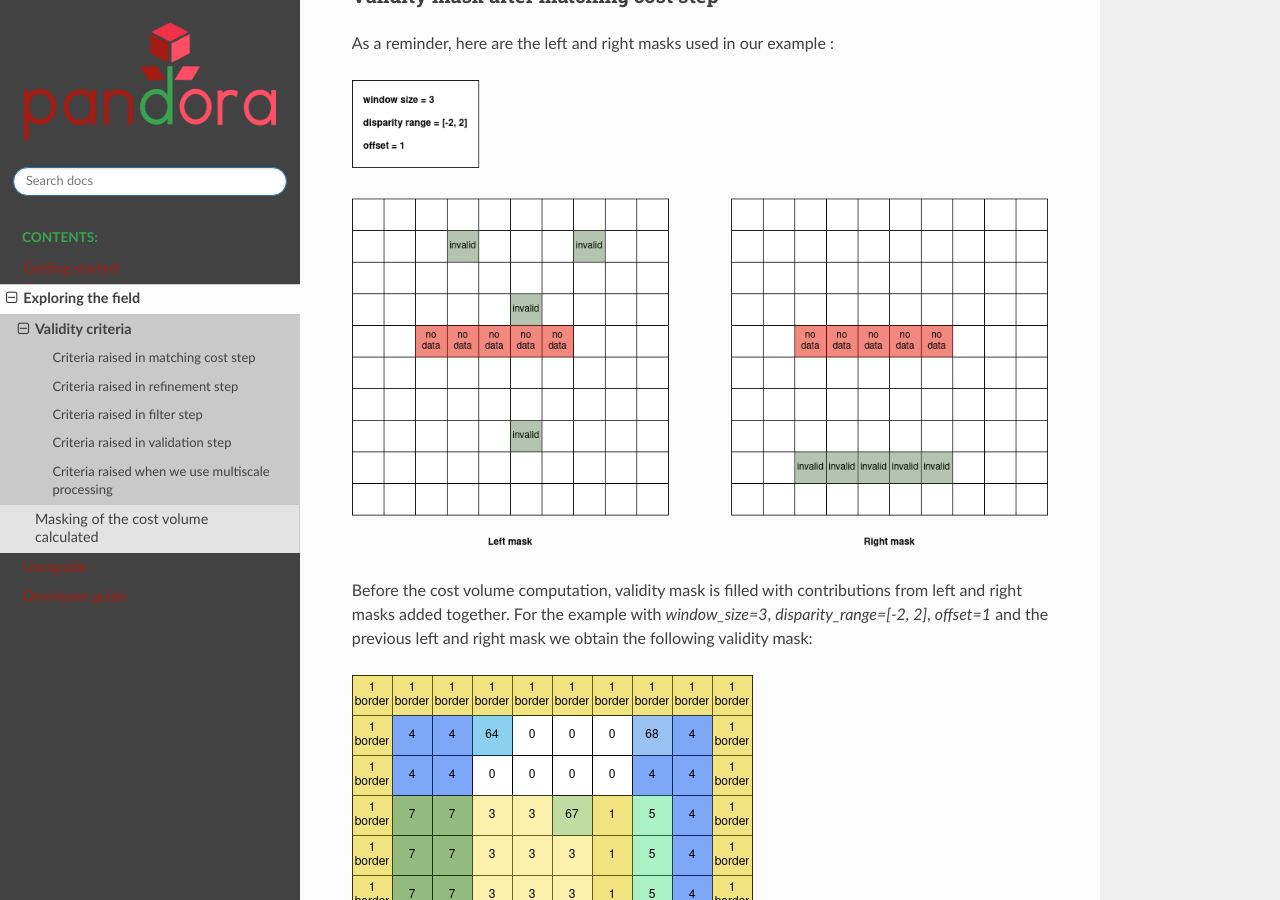
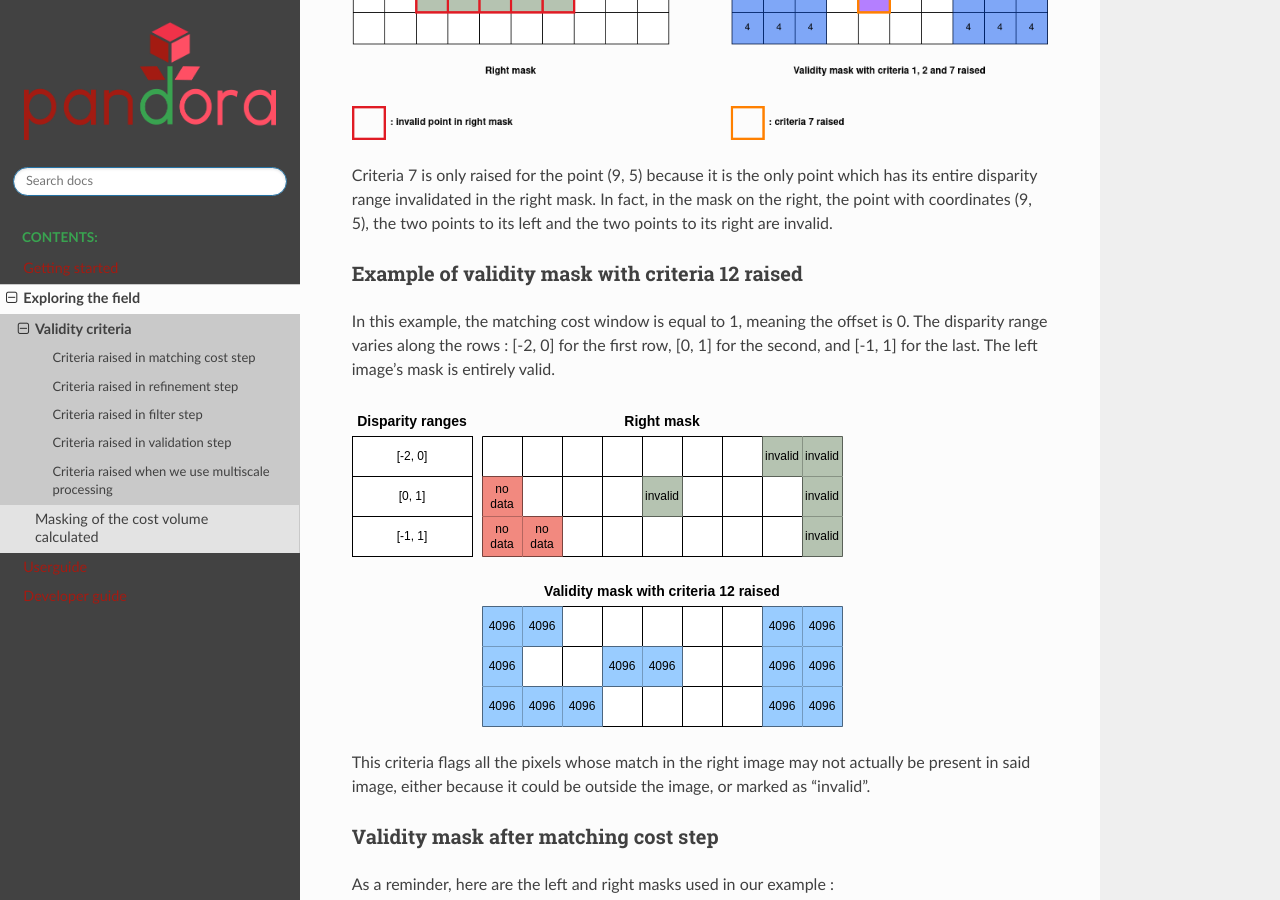
Before and after one commit to CNES/Pandora, a Sphinx documentation site: the page built from docs/source/exploring_the_field/criteria.rst, in a window 1280 px wide and 900 px high, scrolled down 7090 px. Built offline with Sphinx 7.4.7 and the Read the Docs theme 3.1.0, drawn with Linux system fonts in a browser that asks for light colours; formulas are drawn with MathJax 3; pages that are not in the unit, such as notebooks, are missing from menus; some of the changed text lies outside the part shown.

Commit message:
docs: added documentation for the new criteria

```diff
--- a/docs/source/exploring_the_field/criteria.rst
+++ b/docs/source/exploring_the_field/criteria.rst
@@ -69,6 +69,10 @@
      - 2¹¹ = 2048
      - Information
      - pixel interval regularized
+   * - 12
+     - 2¹² = 4096
+     - Information
+     - pixel's disparity range is partially incomplete
 
 These criteria are stored in a Xarray.DataArray `validity_mask` in cost volume and disparity map Xarray.Datasets.
 The `validity_mask` is the same size as the left image.
@@ -162,6 +166,13 @@
 Criteria 7 is raised for a pixel when all the points in its disparity range are invalid,
 either because they are invalid in the right mask or because they have an exploration window out of the image.
 
+**Criteria 12: partially incomplete disparity range**
+
+Criteria 12 is raised for a pixel when at least one of the points in its disparity range is either outside of the right image,
+or marked as NaN in its validity mask. This criteria works with variable disparity ranges.
+
+.. note::  Criteria 12 is an information and does not invalidate a point.
+
 Example of validity mask with criteria 1, 2 and 7 raised
 --------------------------------------------------------
 
@@ -199,6 +210,17 @@
 
 Criteria 7 is only raised for the point (9, 5) because it is the only point which has its entire disparity range invalidated in the right mask.
 In fact, in the mask on the right, the point with coordinates (9, 5), the two points to its left and the two points to its right are invalid.
+
+Example of validity mask with criteria 12 raised
+--------------------------------------------------------
+
+In this example, the matching cost window is equal to 1, meaning the offset is 0.
+The disparity range varies along the rows : [-2, 0] for the first row, [0, 1] for the second, and [-1, 1] for the last.
+The left image's mask is entirely valid.
+
+.. image:: ../Images/criteria_12_example.png
+
+This criteria flags all the pixels whose match in the right image may not actually be present in said image, either because it could be outside the image, or marked as "invalid".
 
 Validity mask after matching cost step
 --------------------------------------
```
Also changed, not shown: docs/source/Images/criteria_12_example.png (added).
